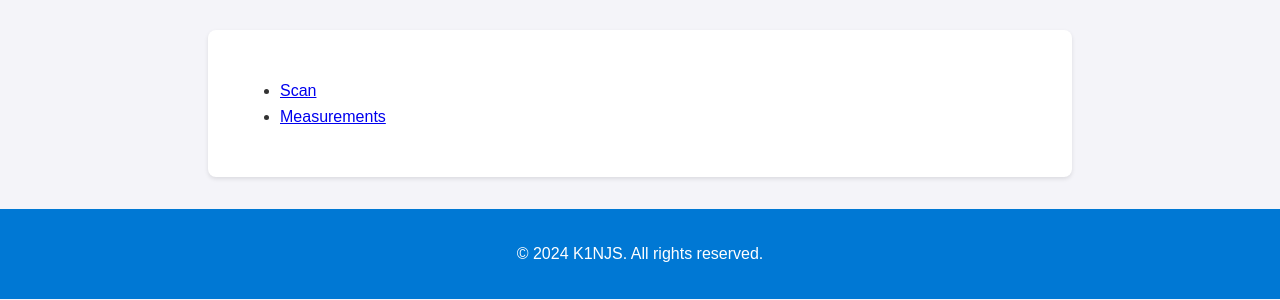
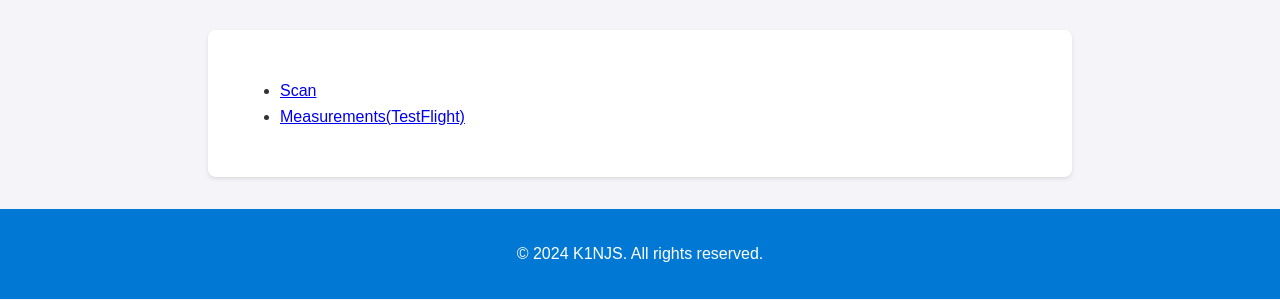
Before and after one commit to K1NJS/K1NJS.github.io, a Jekyll site: the page built from index.md, in a window 1280 px wide. Shown: the part 128-428 px from the top of the page. Built offline with Jekyll 4.4.1, drawn with Linux system fonts in a browser that asks for light colours.

Commit message:
Update index.md

```diff
--- a/index.md
+++ b/index.md
@@ -3,4 +3,4 @@ layout: default
 title: Home
 ---
 - [Scan](./Scan/)
-- [Measurements](https://testflight.apple.com/join/11BBAHK8)
+- [Measurements(TestFlight)](https://testflight.apple.com/join/11BBAHK8)
```
